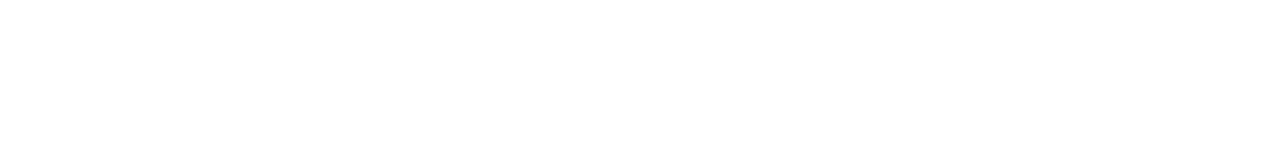
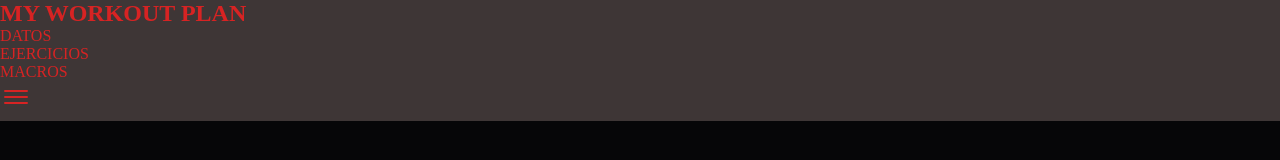
Before and after one commit to Abzazuet/WorkOut, a plain HTML site: page index.html in a window 1280 px wide. Drawn offline with nearby package versions, Linux system fonts and the light colour scheme.

Commit message:
Nav
The html for navigation was created

```diff
--- a/assets/css/style.css
+++ b/assets/css/style.css
@@ -0,0 +1,45 @@
+:root {
+  --bg-color-1: #060608;
+  --bg-color-2: #3e3636;
+  --primary-color: #d72323;
+  --secondary-color: #a6fff2;
+}
+html {
+  scroll-behavior: smooth;
+}
+/*CSS resets*/
+* {
+  margin: 0;
+  padding: 0;
+  box-sizing: border-box;
+}
+
+ul {
+  list-style-type: none;
+}
+a {
+  text-decoration: none;
+  color: var(--primary-color);
+}
+a:hover {
+  text-decoration: none;
+  color: var(--secondary-color);
+}
+body {
+  background-color: var(--bg-color-1);
+  color: var(--primary-color);
+}
+/*NAVEGACION*/
+nav {
+  background-color: var(--bg-color-2);
+}
+.link{
+    border-radius: 5px;
+}
+.burger-menu{
+    background-color: var(--bg-color-2);
+    color: var(--primary-color);
+    font-size: 2rem;
+    border: none;
+    cursor: pointer;
+}
--- a/index.html
+++ b/index.html
@@ -1,12 +1,46 @@
 <!DOCTYPE html>
 <html lang="en">
-<head>
-    <meta charset="UTF-8">
-    <meta http-equiv="X-UA-Compatible" content="IE=edge">
-    <meta name="viewport" content="width=device-width, initial-scale=1.0">
+  <head>
+    <meta charset="UTF-8" />
+    <meta http-equiv="X-UA-Compatible" content="IE=edge" />
+    <meta name="viewport" content="width=device-width, initial-scale=1.0" />
     <title>Work-our routine</title>
-</head>
-<body>
+    <link rel="stylesheet" href="assets/css/style.css" />
+  </head>
+  <body>
+    <!--NAVEGACION-->
+    <nav>
+      <h1>MY WORKOUT PLAN</h1>
+      <ul class="navigation">
+        <li><a class="link" href="#datos">DATOS</a></li>
+        <li><a class="link" href="#ejercicios">EJERCICIOS</a></li>
+        <li><a class="link" href="#macros">MACROS</a></li>
+      </ul>
+      <button class="burger-menu" id="burger-menu">
+        <ion-icon class="bars" name="menu-outline"></ion-icon>
+      </button>
+    </nav>
+    <!--DATOS PERSONA-->
+    <section id="datos">
 
-</body>
+    </section>
+
+    <!--EJERCICIOS-->
+    <section id="ejercicios">
+
+    </section>
+    <!--MACROS-->
+    <section id="macros">
+
+    </section>
+    <!-- Ion icons scripts -->
+    <script
+      type="module"
+      src="https://unpkg.com/ionicons@5.5.2/dist/ionicons/ionicons.esm.js"
+    ></script>
+    <script
+      nomodule
+      src="https://unpkg.com/ionicons@5.5.2/dist/ionicons/ionicons.js"
+    ></script>
+  </body>
 </html>
```
